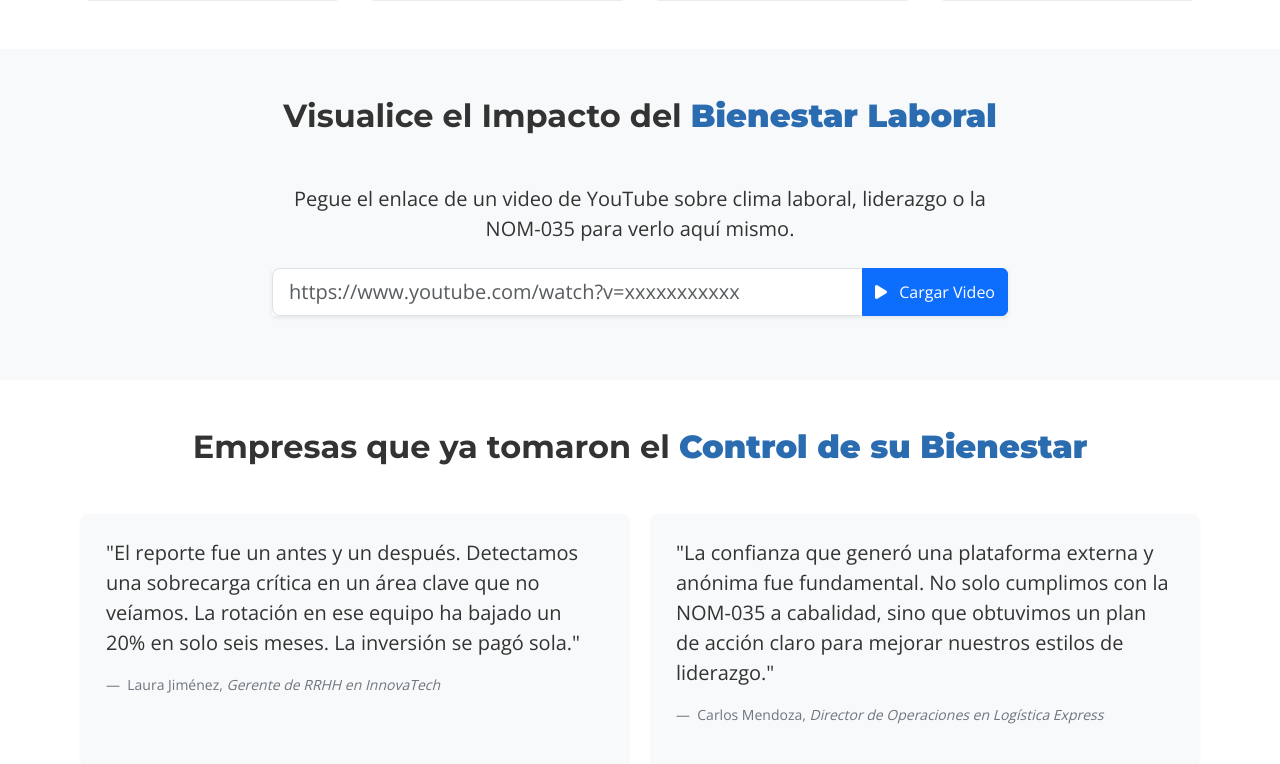
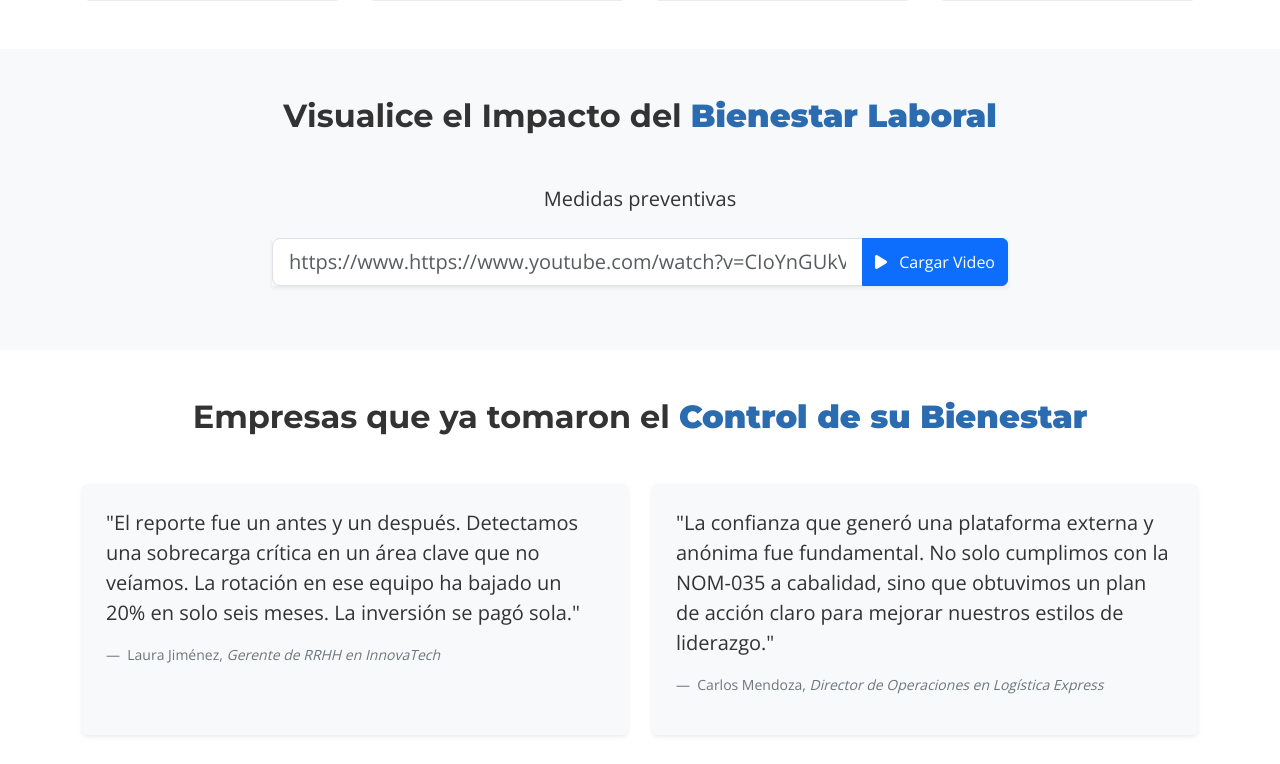
Before and after one commit to bienestar360-web/app-flask, a Flask app: page / in a window 1280 px wide. Shown: the part 2426-3190 px from the top of the page. Run offline with Flask 3, Linux system fonts and the light colour scheme.

Commit message:
Update index.html
link youtube

```diff
--- a/templates/index.html
+++ b/templates/index.html
@@ -330,9 +330,9 @@
                 <h2 class="section-title">Visualice el Impacto del <strong>Bienestar Laboral</strong></h2>
                 <div class="row justify-content-center">
                     <div class="col-lg-8 text-center">
-                        <p class="lead mb-4">Pegue el enlace de un video de YouTube sobre clima laboral, liderazgo o la NOM-035 para verlo aquí mismo.</p>
+                        <p class="lead mb-4">Medidas preventivas</p>
                         <div class="input-group mb-3 shadow-sm">
-                            <input type="text" id="youtube-link-input" class="form-control form-control-lg" placeholder="https://www.youtube.com/watch?v=xxxxxxxxxxx" aria-label="Enlace de YouTube">
+                            <input type="text" id="youtube-link-input" class="form-control form-control-lg" placeholder="https://www.https://www.youtube.com/watch?v=CIoYnGUkV_Q" aria-label="Enlace de YouTube">
                             <button class="btn btn-primary" type="button" id="embed-video-btn" aria-label="Incrustar video">
                                 <i class="fa-solid fa-play me-2"></i> Cargar Video
                             </button>
@@ -431,7 +431,7 @@
                     <div class="col-lg-6">
                         <h2 class="display-5 fw-bold">¿Listo para tomar el control y dejar de suponer?</h2>
                         <p class="lead my-4">Agende una breve demo y descubra cómo nuestra plataforma se adapta a su empresa. Le mostraremos en vivo cómo obtener un diagnóstico preciso de su clima laboral y cumplir con la NOM-035 de manera eficiente y estratégica.</p>
-                        <a href="https://wa.me/5211234567890?text=Hola,%20quisiera%20más%20información%20sobre%20las%20encuestas%20NOM-035." class="btn btn-success btn-lg mb-2" target="_blank" rel="noopener noreferrer">
+                        <a href="https://wa.me/529613488367?text=Hola,%20quisiera%20más%20información%20sobre%20las%20encuestas%20NOM-035." class="btn btn-success btn-lg mb-2" target="_blank" rel="noopener noreferrer">
                             <i class="fa-brands fa-whatsapp me-2"></i> Enviar un WhatsApp
                         </a>
                         <a href="mailto:hola@bienestar360.site" class="btn btn-outline-secondary btn-lg mb-2">
```
